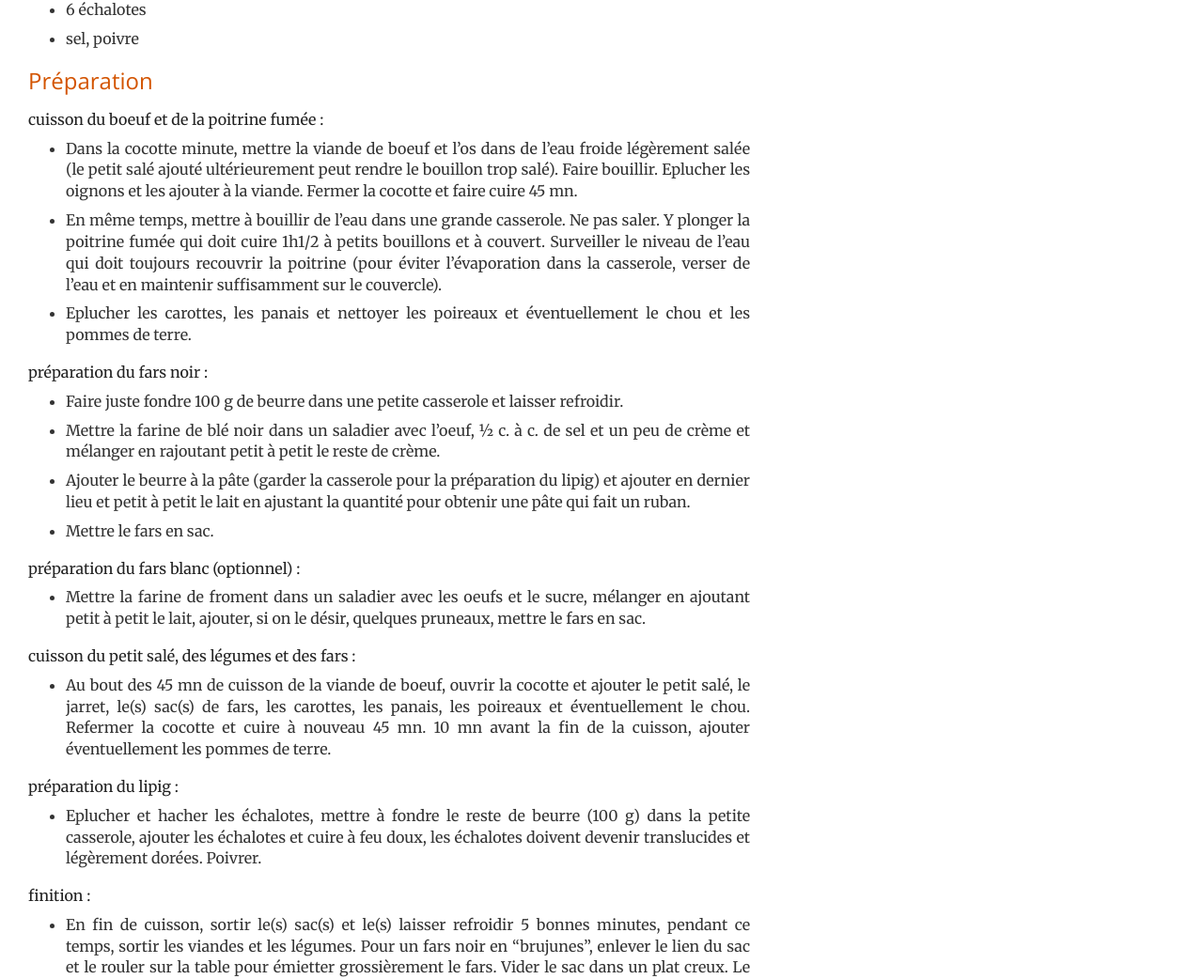
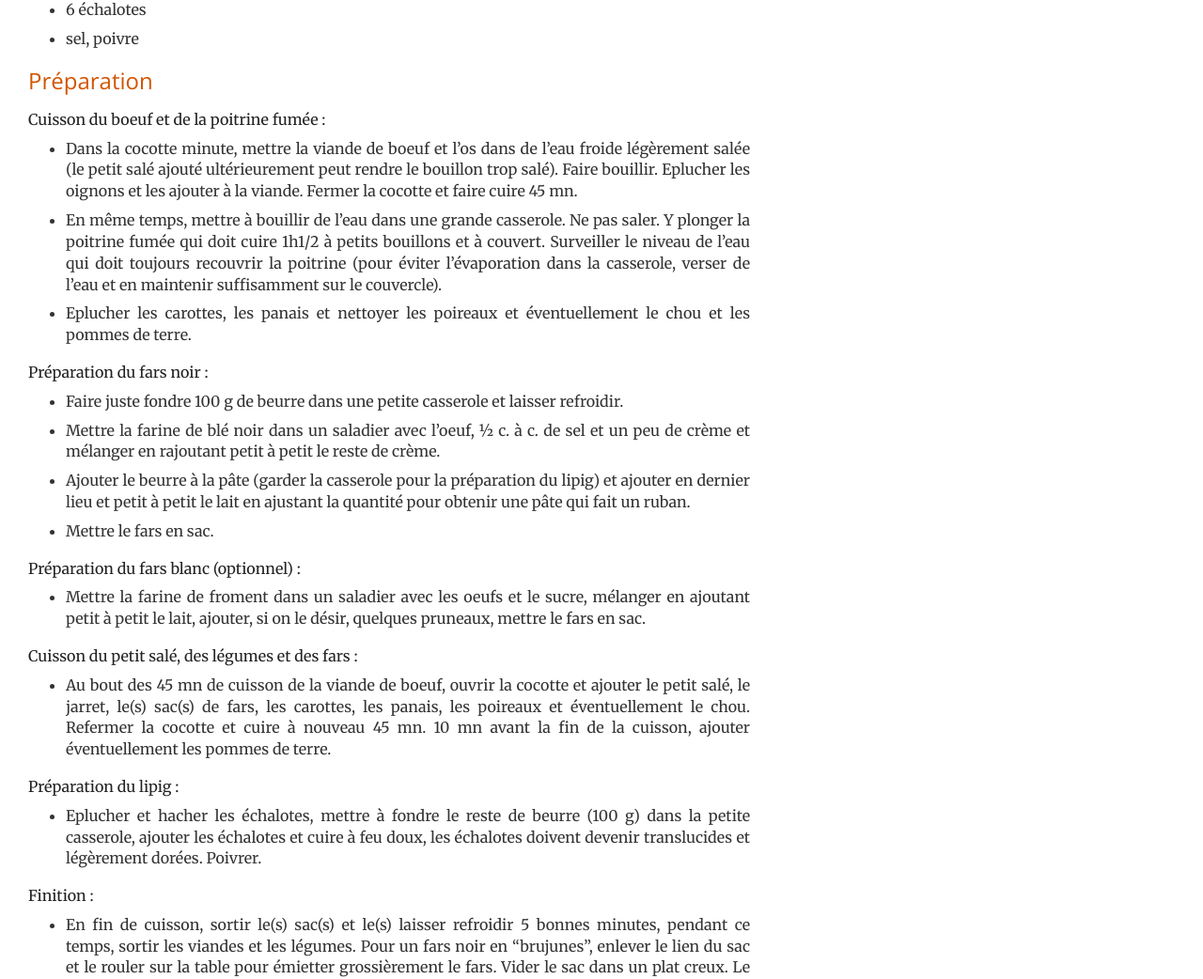
Before and after one commit to brignogan/brignogan.github.io, a Jekyll site: the page built from _posts/2018-05-16-kighafars.md, in a window 1280 px wide and 1400 px high, scrolled down 1294 px. Shown: the part 143-1185 px from the top of the window at 94% size. Built offline with Jekyll 4.4.1, drawn with Linux system fonts in a browser that asks for light colours.

Commit message:
mise en page
correction

```diff
--- a/_posts/2018-05-16-kighafars.md
+++ b/_posts/2018-05-16-kighafars.md
@@ -44,27 +44,27 @@ Cette recette est une synthèse de celle de Grand-Mère Ploudaniel et de celle d
 
 ### Préparation
 
-#### cuisson du boeuf et de la poitrine fumée :
+#### Cuisson du boeuf et de la poitrine fumée :
 * Dans la cocotte minute, mettre la viande de boeuf et l'os dans de l'eau froide légèrement salée (le petit salé ajouté ultérieurement peut rendre le bouillon trop salé). Faire bouillir. Eplucher les oignons et les ajouter à la viande. Fermer la cocotte et faire cuire 45 mn.
 * En même temps, mettre à bouillir de l'eau dans une grande casserole. Ne pas saler. Y plonger la poitrine fumée qui doit cuire 1h1/2 à petits bouillons et à couvert. Surveiller le niveau de l'eau qui doit toujours recouvrir la poitrine (pour éviter l’évaporation dans la casserole, verser de l’eau et en maintenir suffisamment sur le couvercle).
 * Eplucher les carottes, les panais et nettoyer les poireaux et éventuellement le chou et les pommes de terre.
 
-#### préparation du fars noir :
+#### Préparation du fars noir :
 * Faire juste fondre 100 g de beurre dans une petite casserole et laisser refroidir.
 * Mettre la farine de blé noir dans un saladier avec l’oeuf, ½ c. à c. de sel et un peu de crème et mélanger en rajoutant petit à petit le reste de crème.
 * Ajouter le beurre à la pâte (garder la casserole pour la préparation du lipig) et ajouter en dernier lieu et petit à petit le lait en ajustant la quantité pour obtenir une pâte qui fait un ruban.
 * Mettre le fars en sac.
 
-#### préparation du fars blanc (optionnel) :
+#### Préparation du fars blanc (optionnel) :
 * Mettre la farine de froment dans un saladier avec les oeufs et le sucre, mélanger en ajoutant petit à petit le lait, ajouter, si on le désir, quelques pruneaux, mettre le fars en sac.
 
-#### cuisson du petit salé, des légumes et des fars :
+#### Cuisson du petit salé, des légumes et des fars :
 * Au bout des 45 mn de cuisson de la viande de boeuf, ouvrir la cocotte et ajouter le petit salé, le jarret, le(s) sac(s) de fars, les carottes, les panais, les poireaux et éventuellement le chou. Refermer la cocotte et cuire à nouveau 45 mn. 10 mn avant la fin de la cuisson, ajouter éventuellement les pommes de terre.
 
-#### préparation du lipig :
+#### Préparation du lipig :
 * Eplucher et hacher les échalotes, mettre à fondre le reste de beurre (100 g) dans la petite casserole, ajouter les échalotes et cuire à feu doux, les échalotes doivent devenir translucides et légèrement dorées. Poivrer.
 
-#### finition :
+#### Finition :
 * En fin de cuisson, sortir le(s) sac(s) et le(s) laisser refroidir 5 bonnes minutes, pendant ce temps, sortir les viandes et les légumes. Pour un fars noir en "brujunes", enlever le lien du sac et le rouler sur la table pour émietter grossièrement le fars. Vider le sac dans un plat creux. Le fars blanc se mange en tranche.
 * Allonger le lipig avec un peu de bouillon.
 
```
Also changed, not shown: _posts/2018-05-16-ormeauxfrites.md (+6 -1 lines), _posts/2019-04-16-civetpolenta.md (+1 -3 lines), _posts/2019-04-16-sangliersauceveneur.md (+0 -1 lines).
